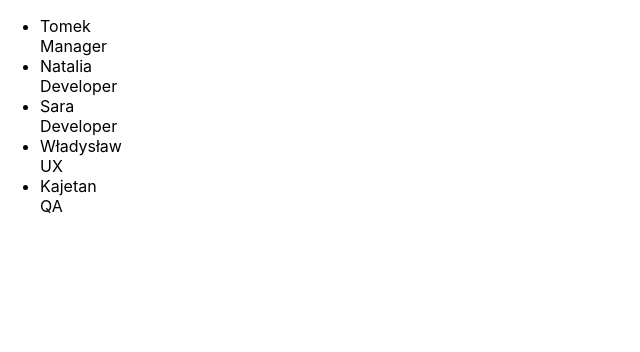
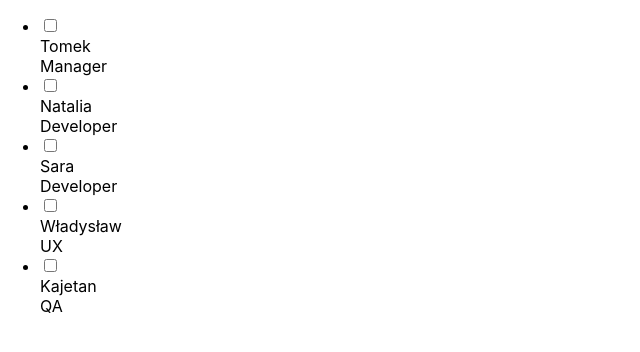
Before and after one commit to dev-com2020/stan, a React (Create React App) app: page / in a window 1280 px wide. Shown: the top 352 px of the page, without its empty margins (0-640 px from the left). Built offline with nearby package versions, Linux system fonts and the light colour scheme.

Commit message:
10:11 3.3

```diff
--- a/src/App.tsx
+++ b/src/App.tsx
@@ -20,12 +20,12 @@ function App() {
           maxHeight: '380px',
           overflowY: 'auto'
         }}
-        renderItem={(item) => (
-          <li key={item.id} className=''>
-            <div className=''>{item.name}</div>
-            <div className=''>{item.role}</div>
-          </li>
-        )}
+        // renderItem={(item) => (
+        //   <li key={item.id} className=''>
+        //     <div className=''>{item.name}</div>
+        //     <div className=''>{item.role}</div>
+        //   </li>
+        // )}
       />
     </div>
   )
--- a/src/Checklist/Checklist.tsx
+++ b/src/Checklist/Checklist.tsx
@@ -1,4 +1,5 @@
-import { ComponentPropsWithoutRef, ReactNode } from "react"
+import { ComponentPropsWithoutRef, ReactNode, useState } from "react"
+import { idValue } from "./types"
 
 type Props<Data> = {
     data: Data[]
@@ -16,6 +17,14 @@ export function CheckList<Data>({
     renderItem,
     ...ulProps
 }: Props<Data>){
+    const [checkedIds,setCheckedIds] = useState<idValue[]>([])
+    const handleCheckChange = (checkedId: idValue) => () => {
+        const isChecked = checkedIds.includes(checkedId)
+        let newCheckedIds = isChecked
+        ? checkedIds.filter((itemCheckedId) => itemCheckedId !== checkedId)
+        : checkedIds.concat(checkedId)
+        setCheckedIds(newCheckedIds)
+    }
     return (
         <ul className="" {...ulProps}>
             {data.map((item) => {
@@ -36,10 +45,18 @@ export function CheckList<Data>({
                 const secondaryText = item[secondary] as unknown
                 return (
                     <li key={idValue}>
+                        <label className="">
+                            <input type="checkbox"
+                            checked={checkedIds.includes(idValue)}
+                            onChange={handleCheckChange(idValue)}
+                            />
+                        <div>
                         <div>{primaryText}</div>
                         {typeof secondaryText === 'string' && (
                             <div>{secondaryText}</div>
                         )}
+                        </div>
+                        </label>
                     </li>
                 )
             })}
--- /dev/null
+++ b/src/Checklist/types.ts
@@ -0,0 +1 @@
+export type idValue = string | number
```
